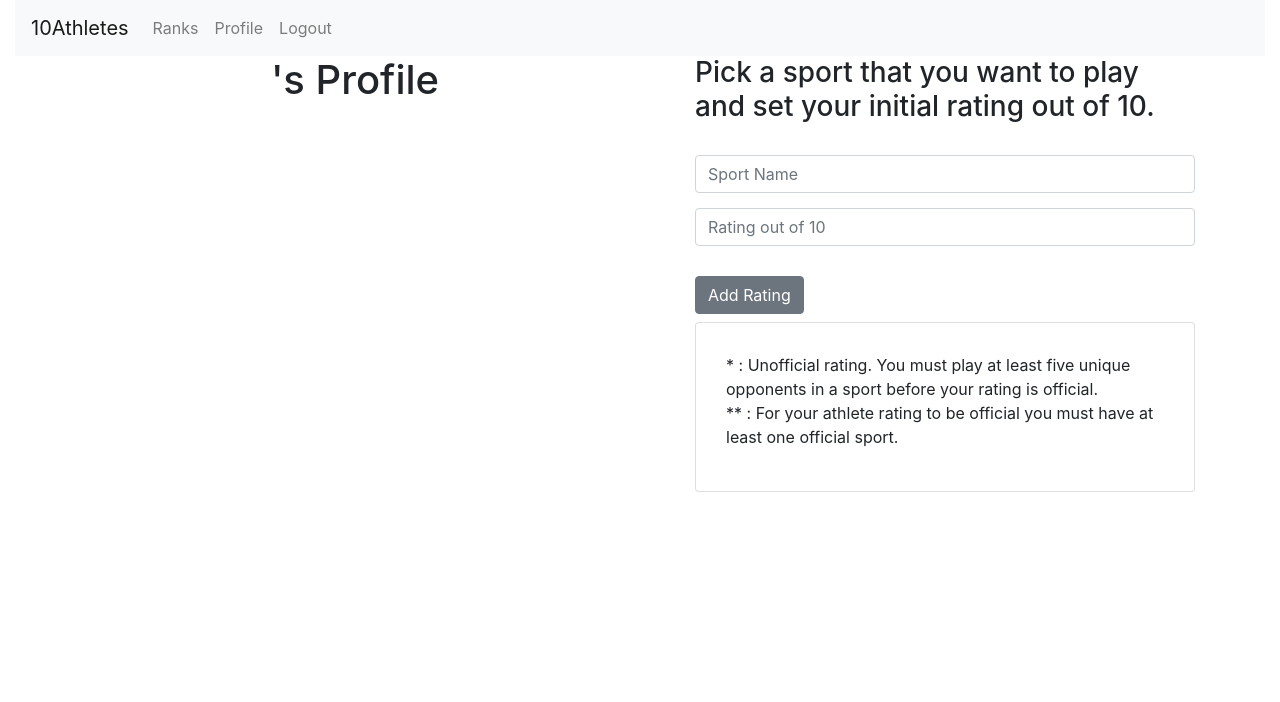
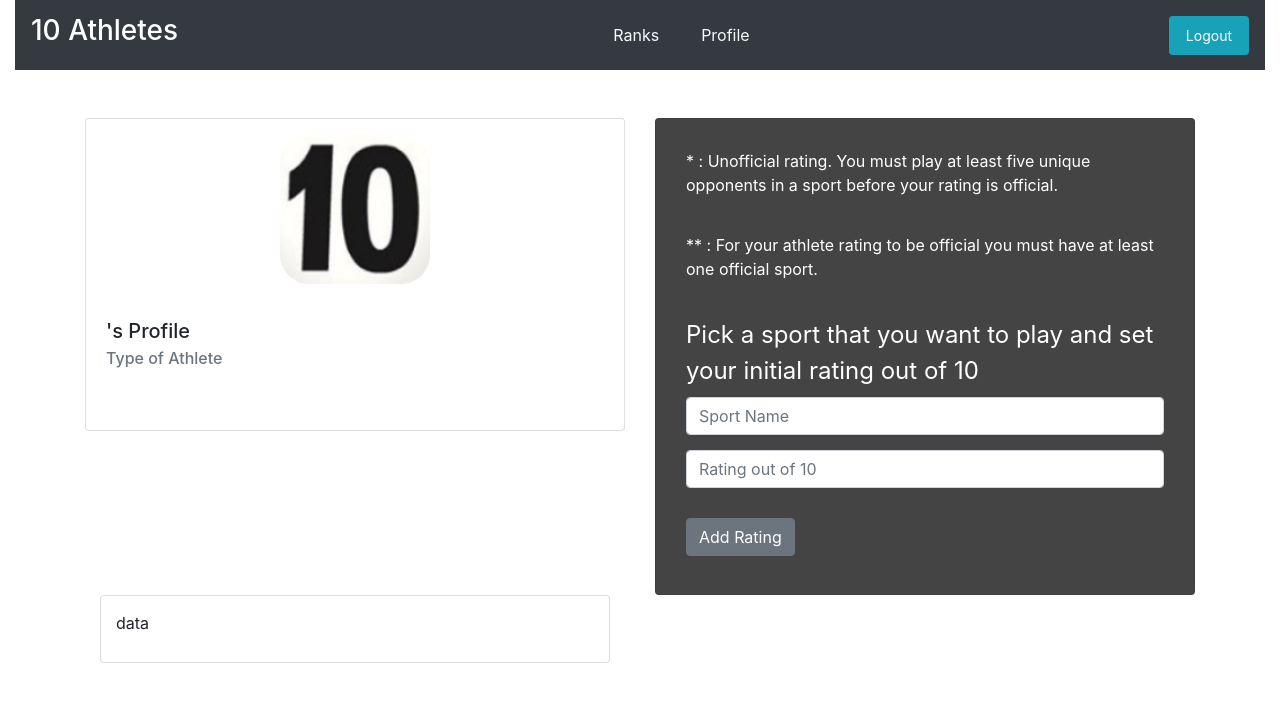
Before and after one commit to 10-Athletes/10jwt-frontend, a React (Create React App) app: page /profile in a window 1280 px wide. Shown: the top 702 px of the page. Built offline with nearby package versions, Linux system fonts and the light colour scheme; no server answers; sample sign-in values are in the browser's storage.

Commit message:
updated fucked css

```diff
--- a/src/components/NB.js
+++ b/src/components/NB.js
@@ -6,6 +6,7 @@ import DropdownLogout from "./templates/DropdownLogout";
 import {
     Collapse,
     Navbar,
+    Button,
     NavbarToggler,
     NavbarBrand,
     Nav,
@@ -25,21 +26,24 @@ const NB = (props) => {
 
     return (
         <div>
-      <Navbar color="light" light expand="md">
-        <NavbarBrand href="/">10Athletes</NavbarBrand>
-        <NavbarToggler onClick={toggle} />
-        <Collapse isOpen={isOpen} navbar>
-          <Nav className="mr-auto" navbar>
+
+        <Navbar color="dark" dark expand="md">
+            <NavbarBrand href="/" ><h3> 10 Athletes </h3></NavbarBrand>
+        <NavbarToggler onClick={ toggle }/>
+        <Collapse isOpen = { isOpen } navbar>
+            <Nav className="mx-auto" navbar>
                 <NavItem>
-              <NavLink href="/rankings/">Ranks</NavLink>
+                    <Button color="link" >
+                        <NavLink className="text-light" href="/rankings/">Ranks</NavLink>
+                            </Button>
                     </NavItem>
-            <NavItem>
-              <NavLink href="/profile/">Profile</NavLink>
-            </NavItem>
-            <NavItem>
-              <NavLink href="/logout/">Logout</NavLink>
+                <NavItem >
+                    <Button color="link" >
+                        <NavLink className="text-light" href="/profile/" >Profile</NavLink>
+                    </Button>
                 </NavItem>
             </Nav>
+            <NavLink href="/logout/" className="btn btn-info btn-sm"> Logout </NavLink>
         </Collapse>
         </Navbar>
         </div>
--- a/src/components/Profile.js
+++ b/src/components/Profile.js
@@ -14,6 +14,7 @@ import {
   CardImg,
   CardText,
   CardBody,
+  CardLink,
   CardTitle,
   CardSubtitle,
   Navbar,
@@ -53,6 +54,7 @@ export default class Profile extends Component {
     username: ""
     }
 
+
     this.handleChange = this.handleChange.bind(this);
     this.fillSportName = this.fillSportName.bind(this);
     this.handleSubmit = this.handleSubmit.bind(this);
@@ -62,6 +64,7 @@ export default class Profile extends Component {
     // let user = {}
     let username = ""
     // let sports = []
+
     function capitalizeFirstLetter(string) {
       return string.charAt(0).toUpperCase() + string.slice(1);
     }
@@ -365,6 +368,14 @@ handleSubmit(event){
     let anyUnofficial = false
     let anyUnplayed = false
 
+    //let photos = [
+    //  'sibVwORYqs0',
+    //  'd2MSDujJl2g',
+    //  'i4OHxtxiMtk'
+    //];
+    //let getPhoto = photos[Math.floor(Math.random() * photos.length)];
+    //let userPhoto = `https://source.unsplash.com/${getPhoto}/150x150`;
+
     if(this.state.user.sports && this.state.user.sports.length > 0){
 
       let sports = this.sortedSportsList()
@@ -462,24 +473,34 @@ handleSubmit(event){
 
     return (
       <div>
-        <Container>
+        <Container className="my-5 mx-auto">
           <Row>
             <Col>
-              <h1 style={{ textAlign: "center" }}>
-                {this.state.username}'s Profile
-              </h1>
-              <ul>
-                {athlete}
-                {sportsPlayed}
-              </ul>
+              <Card>
+                <CardImg top height="150px" width="150px" style={{width: '150px', height: '150px', margin: '15px auto'}} src="../logo2.png" alt="Card image cap" />
+        <CardBody>
+          <CardTitle tag="h5">{this.state.username}'s Profile</CardTitle>
+          <CardSubtitle tag="h6" className="mb-2 text-muted">{athlete || 'Type of Athlete'}</CardSubtitle>
+          <CardSubtitle tag="h6" className="mb-2 text-muted">{sportsPlayed || 'Sports played'}</CardSubtitle>
+        </CardBody>
+        <CardBody>
+                </CardBody>
+              </Card>
                 </Col>
               <Col>
-              <ul>
-                <h3>
-                  Pick a sport that you want to play and set your initial rating
-                  out of 10.
-                </h3>
+              <Card style={{ padding: "30px", backgroundColor:'#444' }}>
+                  <CardTitle className="text-white">
+                  * : Unofficial rating. You must play at least five unique
+                  opponents in a sport before your rating is official.
+                    </CardTitle>
                     <br />
+                    <CardTitle className="text-white">
+                  ** : For your athlete rating to be official you must have at
+                  least one official sport.
+                  </CardTitle>
+                  <br />
+                  <legend className="text-white"> Pick a sport that you want to play and set your initial rating
+                  out of 10</legend>
                   <Form onSubmit={this.handleSubmit}>
                   <Input
                     type="name"
@@ -517,17 +538,23 @@ handleSubmit(event){
                     {this.state.error}
                   </h3>
                 </Form>
-                <Card style={{ padding: "30px" }}>
+
+                </Card>
+
+            </Col>
+          </Row>
+          <Row>
+            <Col>
+             <Container>
+                <Card style={{padding: '15px'}}>
                   <CardTitle>
-                    * : Unofficial rating. You must play at least five unique
-                    opponents in a sport before your rating is official.
-                    <br />
-                    ** : For your athlete rating to be official you must have at
-                    least one official sport.
+                    data
                     </CardTitle>
                   </Card>
-              </ul>
+
+             </Container>
             </Col>
+            <Col></Col>
           </Row>
         </Container>
       </div>
--- a/src/components/Rankings.js
+++ b/src/components/Rankings.js
@@ -307,12 +307,13 @@ export default class Rankings extends Component {
       <Container
         style={{
           background: "#eee",
-          marginTop: "5%",
+          marginTop: "15px",
           display: "flex",
           alignItems: "center",
           justifyContent: "center",
         }}
       >
+        <Row>
               <Col xs="6">
                 <Form>
                   <ListGroup>
@@ -372,7 +373,12 @@ export default class Rankings extends Component {
                 </h1>
                 <ol> {participants} </ol>
               </Col>
-
+        </Row>
+        <Row>
+          <Col>
+            charts
+          </Col>
+        </Row>
       </Container>
     );
   }
```
Also changed, not shown: src/components/randomPhoto.js (added, +10 -0 lines). Lines whose indentation alone changed are shown as unchanged.
